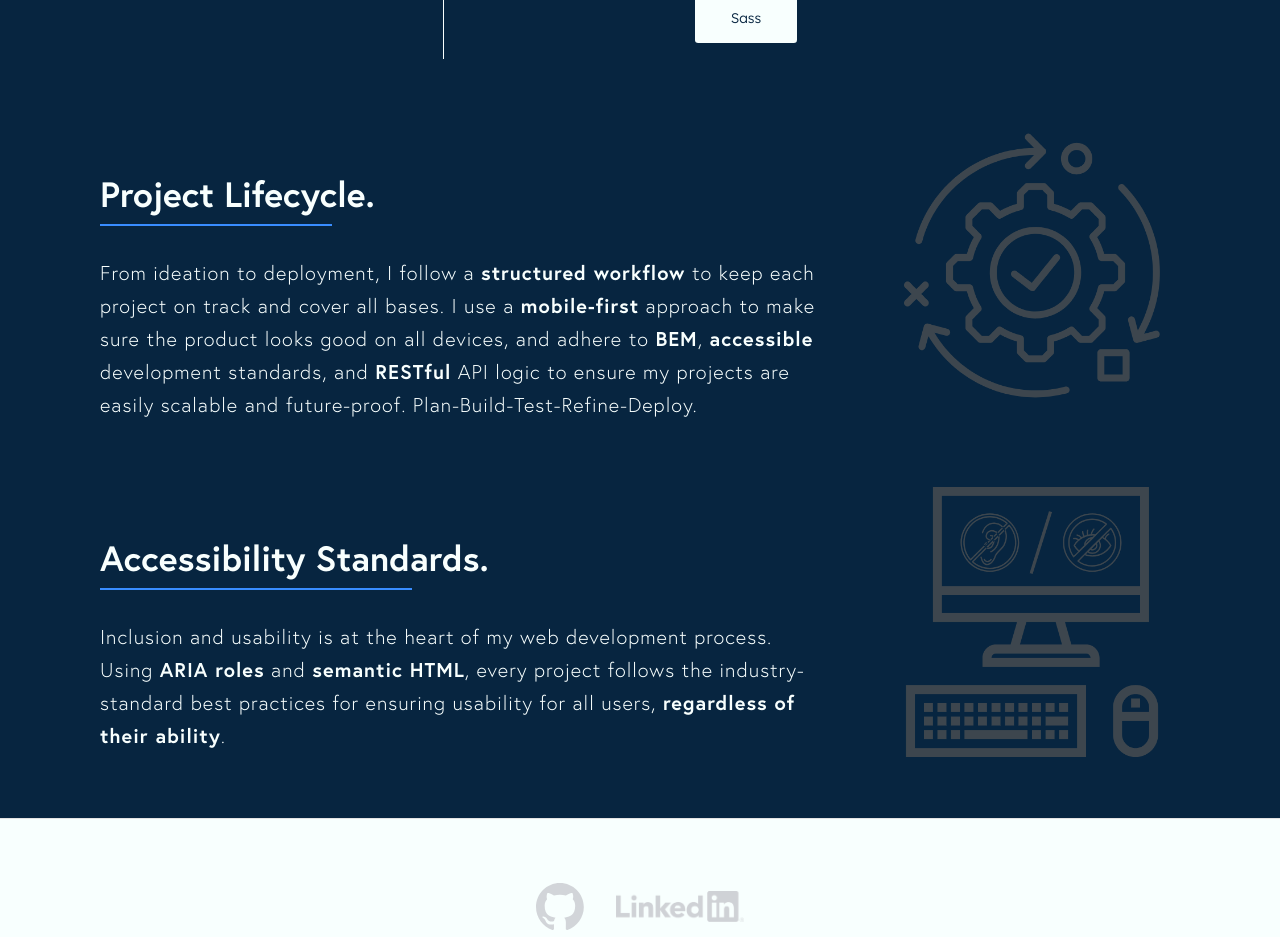
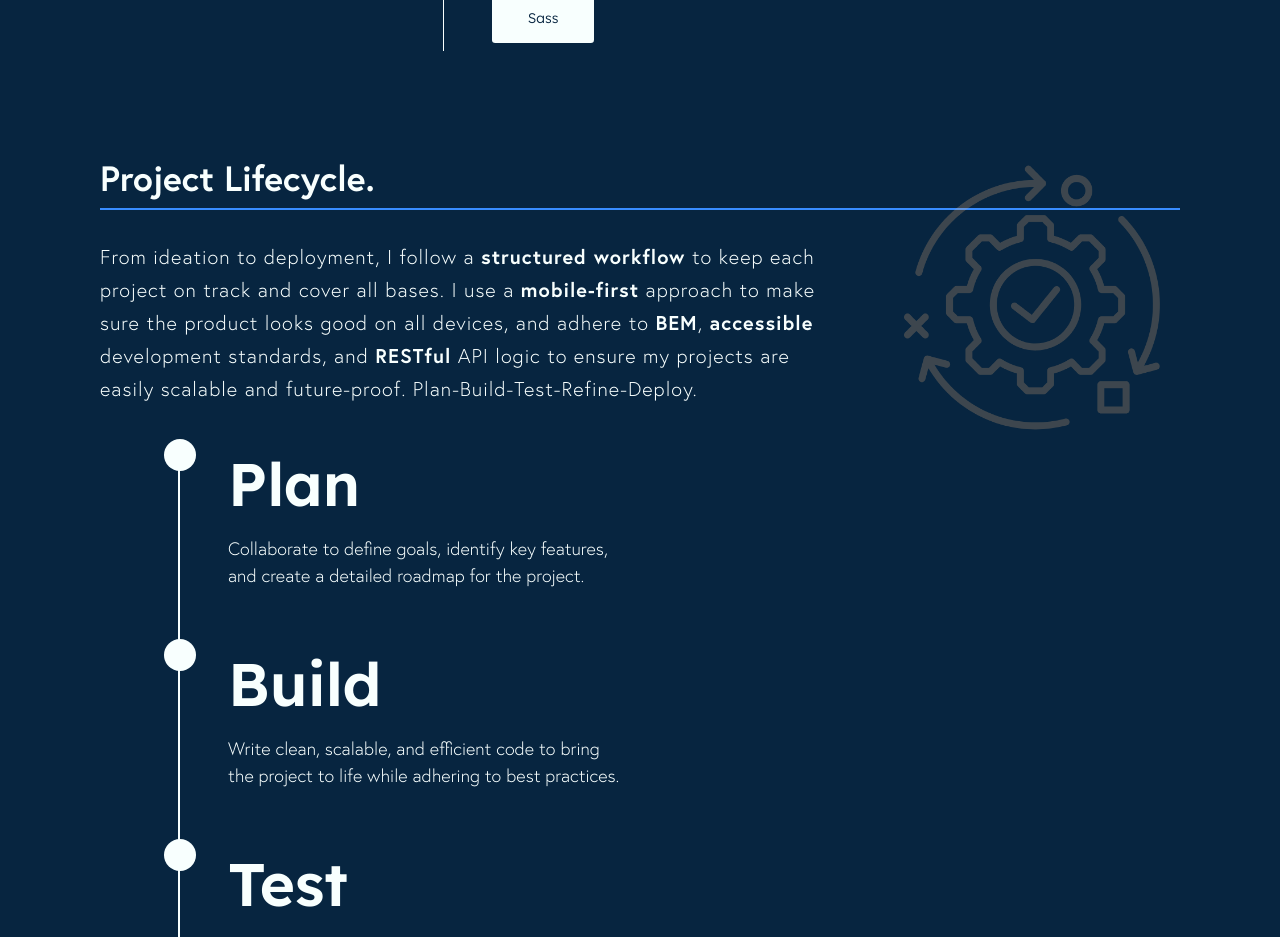
Before and after one commit to nickdoucette24/portfolio, a React (Create React App) app in the folder client/: page /my-process in a window 1280 px wide. Shown: the part 1860-2797 px from the top of the page. Built offline with nearby package versions, Linux system fonts and the light colour scheme.

Commit message:
started the development timeline, look to have finished the toolbox as well.

```diff
--- a/client/src/components/IntroSection/IntroSection.js
+++ b/client/src/components/IntroSection/IntroSection.js
@@ -72,6 +72,34 @@ const categories = {
     { name: "CI/CD", logo: cicdLogo },
   ],
 };
+
+const deploymentPlan = [
+  {
+    title: "Plan",
+    description:
+      "Collaborate to define goals, identify key features, and create a detailed roadmap for the project.",
+  },
+  {
+    title: "Build",
+    description:
+      "Write clean, scalable, and efficient code to bring the project to life while adhering to best practices.",
+  },
+  {
+    title: "Test",
+    description:
+      "Ensure everything runs smoothly with thorough testing for functionality, performance, and usability.",
+  },
+  {
+    title: "Refine",
+    description:
+      "Polish the product based on testing results and feedback, making necessary optimizations and improvements.",
+  },
+  {
+    title: "Deploy",
+    description:
+      "Launch the project with confidence, ensuring it’s secure, scalable, and ready for users.",
+  },
+];
 
 const IntroSection = () => {
   const [selectedCategory, setSelectedCategory] = useState("Client-Side");
@@ -187,12 +215,12 @@ const IntroSection = () => {
           </div>
         </div>
       </div>
-      <div className="process-container">
+      <div className="process-container lifecycle-container">
         <img className="process-container__img" src={lifecycleImg} />
-        <h1 className="process-container__heading lifecycle-heading">
+        <h1 className="process-container__heading lifecycle-container__heading">
           Project Lifecycle.
         </h1>
-        <hr className="process-container__divider lifecycle-heading__divider" />
+        <hr className="process-container__divider lifecycle-container__divider" />
         <p className="process-container__text process-container__body">
           From ideation to deployment, I follow a{" "}
           <span className="process-container__text--bold">
@@ -208,6 +236,22 @@ const IntroSection = () => {
           logic to ensure my projects are easily scalable and future-proof.
           Plan-Build-Test-Refine-Deploy.
         </p>
+        <div className="lifecycle-timeline">
+          {deploymentPlan.map((step, index) => (
+            <div className="lifecycle-container__step" key={index}>
+              <div className="lifecycle-container__node" />
+              <div className="lifecycle-container__content">
+                <h3 className="lifecycle-container__step--title">
+                  {step.title}
+                </h3>
+                <p className="lifecycle-container__step--description">
+                  {step.description}
+                </p>
+              </div>
+            </div>
+          ))}
+          <div className="lifecycle-container__line" />
+        </div>
       </div>
       <div className="process-container accessibility-container">
         <img className="process-container__img" src={accessibilityImg} />
--- a/client/src/components/IntroSection/IntroSection.scss
+++ b/client/src/components/IntroSection/IntroSection.scss
@@ -170,11 +170,86 @@
   }
 }
 
-.lifecycle-heading {
-  margin-top: 3rem;
+.lifecycle-container {
+  position: relative;
+  margin-top: 2rem;
 
-  &__divider {
-    width: 14.5rem;
+  &__line {
+    position: absolute;
+    left: 0.9rem; // Align with nodes
+    top: 0.2rem;
+    bottom: 0;
+    width: 2px;
+    background-color: $cloud;
+    z-index: 0;
+  }
+
+  &__step {
+    display: flex;
+    align-items: flex-start;
+    margin-bottom: 3rem;
+    position: relative;
+    z-index: 1;
+
+    &:last-child {
+      margin-bottom: 0;
+    }
+
+    &--title {
+      @include h3;
+      color: $cloud;
+      margin: 0 0 0.5rem 0;
+    }
+
+    &--description {
+      @include p2;
+      color: $cloud;
+      font-family: Europa Light;
+      line-height: 1.5rem;
+      max-width: 25rem;
+    }
+  }
+
+  &__node {
+    position: relative;
+    width: 2rem;
+    height: 2rem;
+    background-color: $cloud; // Your highlight color
+    border-radius: 50%;
+    margin-right: 2rem;
+    flex-shrink: 0;
+
+    &::after {
+      content: "";
+      position: absolute;
+      top: 50%;
+      left: 50%;
+      transform: translate(-50%, -50%);
+      width: 0.5rem;
+      height: 0.5rem;
+      background-color: $cloud;
+      border-radius: 50%;
+    }
+  }
+
+  &__content {
+    display: flex;
+    flex-direction: column;
+  }
+}
+
+.lifecycle-timeline {
+  display: flex;
+  flex-direction: column;
+  position: relative;
+  margin-top: 2rem;
+
+  @include tablet {
+    margin-left: 2rem;
+  }
+
+  @include laptop {
+    margin-left: 4rem;
   }
 }
 
@@ -193,6 +268,23 @@
 .toolbox-container {
   width: 100%;
   align-items: flex-start;
+  max-width: 22.5rem;
+
+  @include mobile {
+    max-width: 28rem;
+  }
+
+  @include tablet {
+    max-width: 38rem;
+  }
+
+  @include laptop {
+    max-width: 50rem;
+  }
+
+  @include desktop {
+    max-width: 67.5rem;
+  }
 
   &__heading {
     margin-top: 3rem;
@@ -211,8 +303,9 @@
 
   &__container {
     display: flex;
-    justify-content: flex-start;
+    align-items: flex-start;
     margin-top: 2rem;
+    width: 100%;
 
     @include mobile {
       min-width: 26rem;
@@ -294,6 +387,7 @@
     border: none;
     border-left: 1px solid $cloud;
     margin: 0 1rem;
+    min-height: 23.75rem;
 
     @include mobile {
       margin: 0 1.5rem;
@@ -301,6 +395,7 @@
 
     @include tablet {
       margin: 0 2rem;
+      min-height: 16.75rem;
     }
 
     @include laptop {
@@ -331,7 +426,7 @@
     list-style: none;
     padding: 0;
     flex-wrap: wrap;
-    justify-content: center;
+    justify-content: flex-start;
 
     @include mobile {
       gap: 1.25rem;
```
